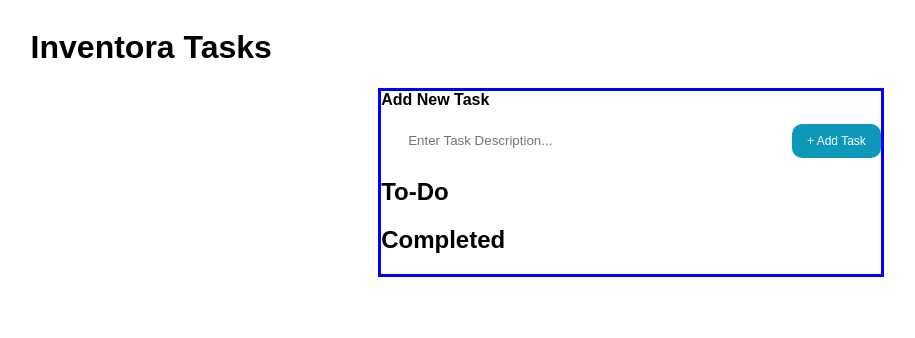
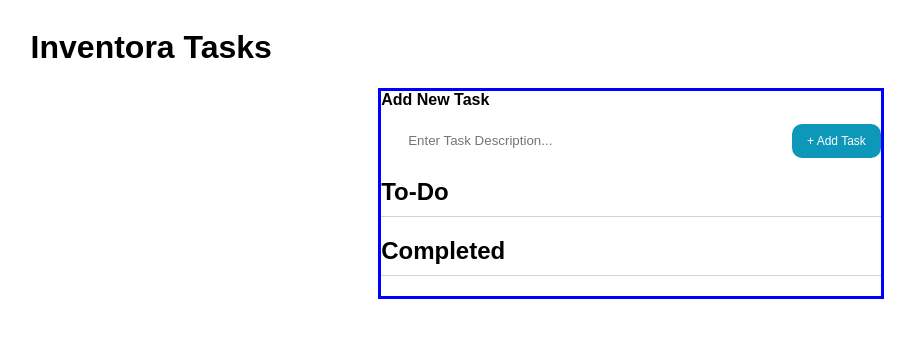
Before and after one commit to adamhinton/inv-todo, a React (Create React App) app: page / in a window 1280 px wide. Shown: the top 338 px of the page, without its empty margins (9-924 px from the left). Built offline with nearby package versions, Linux system fonts and the light colour scheme.

Commit message:
add bottom border to h2

```diff
--- a/src/components/TodosContainer.js
+++ b/src/components/TodosContainer.js
@@ -6,6 +6,7 @@
 // onClick:  just set completed to !completed. Update state
 // delete button should be same
 
+import styled from "styled-components";
 import SingleTodoitem from "./SingleTodoItem";
 
 const TodosContainer = (props) => {
@@ -13,7 +14,7 @@
 
   return (
     <section>
-      <h2>{isCompleted ? "Completed" : "To-Do"}</h2>
+      <Styledh2>{isCompleted ? "Completed" : "To-Do"}</Styledh2>
       <ul>
         {todoList.map((item) => {
           return item.completed === isCompleted ? (
@@ -26,3 +27,8 @@
 };
 
 export default TodosContainer;
+
+const Styledh2 = styled.h2`
+  border-bottom: 1px solid lightgrey;
+  padding-bottom: 2%;
+`;
```
